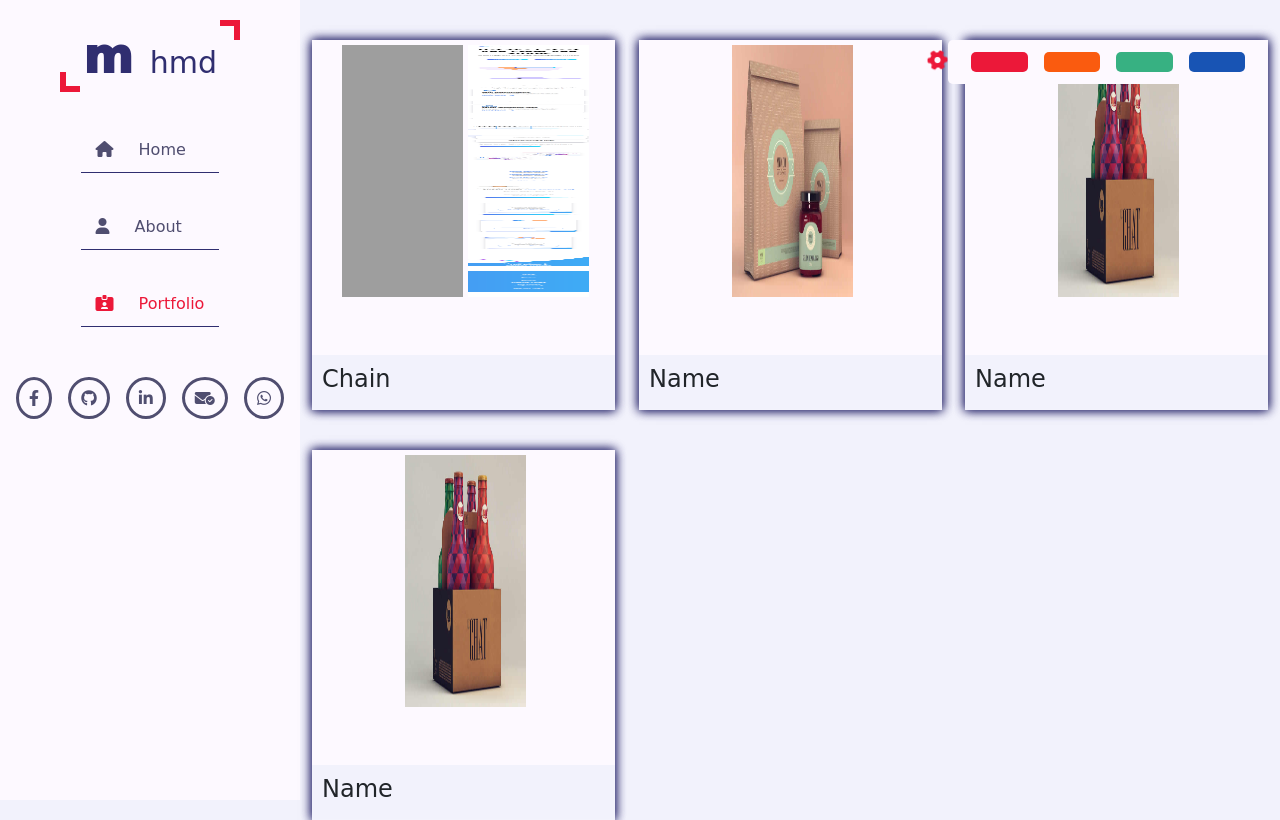
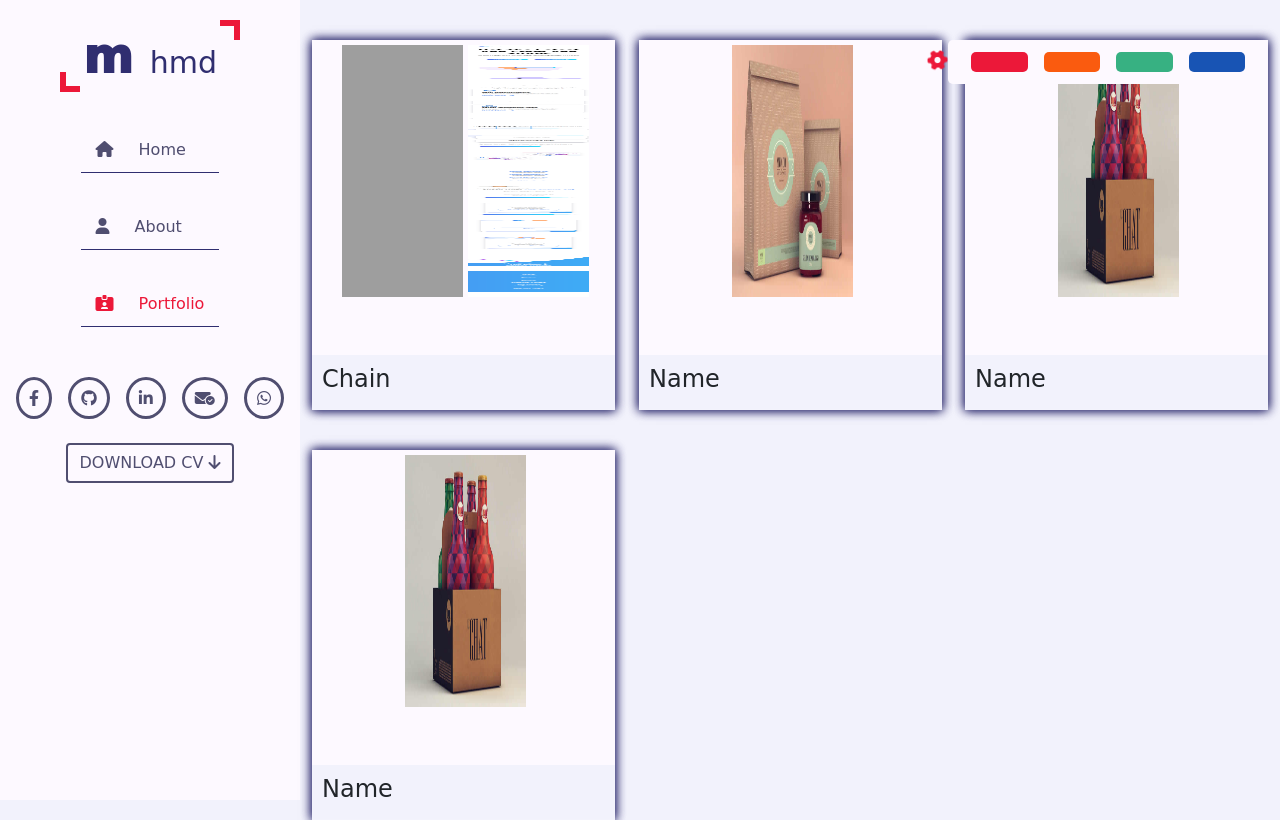
Before and after one commit to mhmdkhaz/MyProfile, a website: page portfolio.html in a window 1280 px wide. Drawn offline with nearby package versions, Linux system fonts and the light colour scheme; grey boxes are pictures that could not be loaded; a web font is replaced by a local one.

Commit message:
profile and add cv

```diff
--- a/portfolio.html
+++ b/portfolio.html
@@ -112,6 +112,15 @@
             </a>
           </span>
         </section>
+        <div class="DownloadCv d-flex justify-content-center">
+          <a
+            href="https://drive.google.com/file/d/192CY4AnWfgKbu9pV30XxzXq4p7-ADTgU/view?usp=sharing"
+          >
+            <button class="btn cv">
+              download cv <i class="fa-solid fa-arrow-down"></i>
+            </button>
+          </a>
+        </div>
       </div>
       <div class="MargingLeftElemetn">
         <span class="d-block d-lg-none" id="OpenSidebar"
--- a/scss/layout/_asidebar.scss
+++ b/scss/layout/_asidebar.scss
@@ -148,6 +148,11 @@
     text-transform: uppercase;
     border: 2px solid $text-black-700;
     color: $text-black-700;
+    transition: all 0.3s ease;
+    &:hover {
+      box-shadow: 0 0 8px $text-black-700;
+      margin-top: -2px;
+    }
   }
 
   @media only screen and (max-width: $maxmeiumm) {
```
Also changed, not shown: about.html (+9 -0 lines), index.html (+7 -3 lines), assets/css/style.css, 1 other file.
